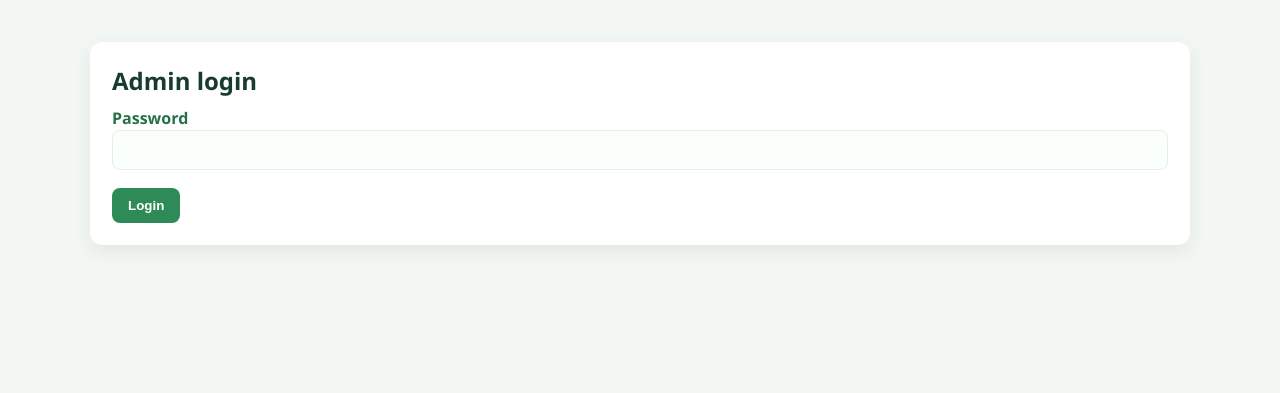
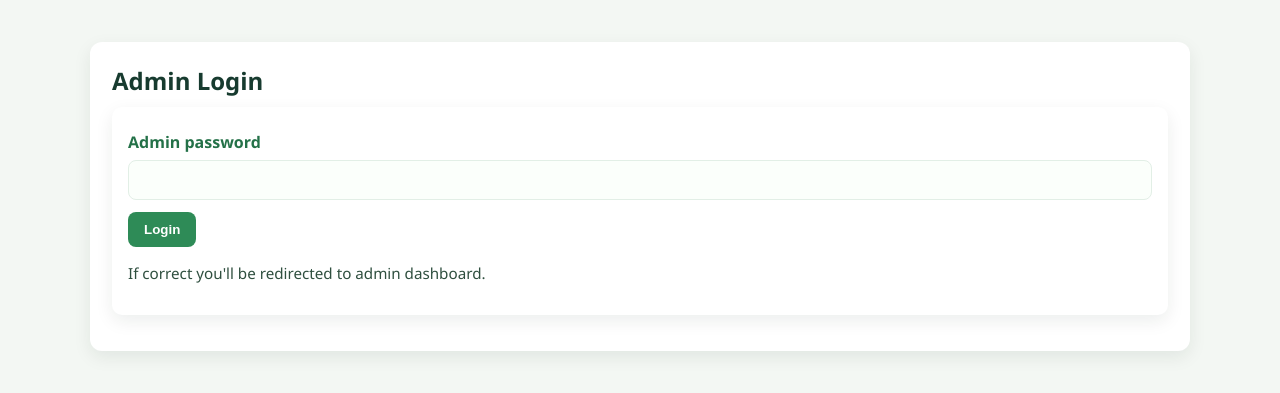
Before and after one commit to Roy-Kathurima/pestwatch, a Flask app: page /admin-login in a window 1280 px wide. Shown: the top 393 px of the page. Run offline with Flask 3, Linux system fonts and the light colour scheme.

Commit message:
Update admin_login.html

```diff
--- a/templates/admin_login.html
+++ b/templates/admin_login.html
@@ -2,23 +2,25 @@
 <html>
 <head>
   <meta charset="utf-8">
-  <title>Admin login - PestWatch</title>
+  <title>Admin Login - PestWatch</title>
   <link rel="stylesheet" href="{{ url_for('static', filename='css/style.css') }}">
 </head>
 <body>
   <div class="container">
-    <h2>Admin login</h2>
+    <h2>Admin Login</h2>
     {% with messages = get_flashed_messages(with_categories=true) %}
-      {% if messages %}
-        <div class="flash-list">
-          {% for cat,msg in messages %}<div class="flash {{cat}}">{{msg}}</div>{% endfor %}
-        </div>
-      {% endif %}
+      {% for cat, msg in messages %}
+        <div class="flash-{{ 'success' if cat=='success' else 'error' }}">{{ msg }}</div>
+      {% endfor %}
     {% endwith %}
-    <form method="post">
-      <label>Password<input name="password" type="password" required></label>
-      <button class="btn" type="submit">Login</button>
-    </form>
+    <div class="card">
+      <form method="post">
+        <label>Admin password</label>
+        <input type="password" name="password" required>
+        <button class="btn" type="submit">Login</button>
+      </form>
+      <p class="small">If correct you'll be redirected to admin dashboard.</p>
+    </div>
   </div>
 </body>
 </html>
```
